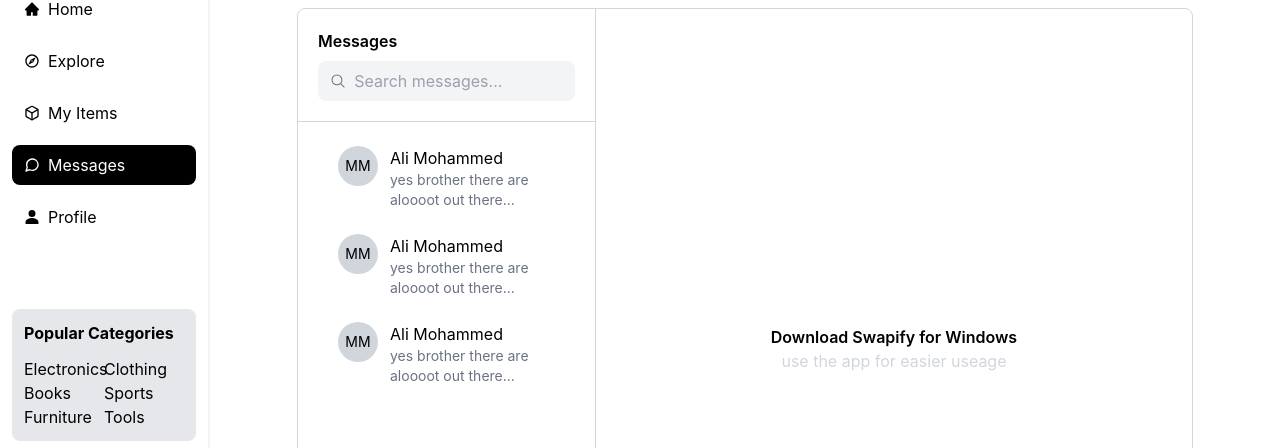
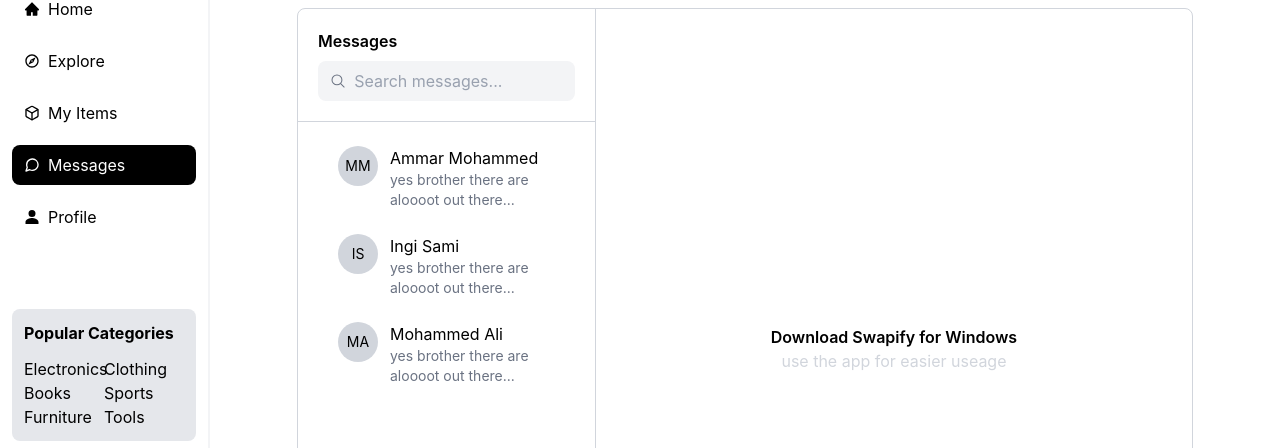
Before and after one commit to ammarmohammed6783-del/Swapify, a React (Vite) app: page /messages in a window 1280 px wide. Shown: the part 79-527 px from the top of the page. Built offline with nearby package versions, Linux system fonts and the light colour scheme.

Commit message:
handled the filter state for my contacts

```diff
--- /dev/null
+++ b/src/components/User.tsx
@@ -0,0 +1,27 @@
+/*
+    you can make element: {photoName, userName, message}
+*/
+
+interface probs {
+    element: {
+        photoName: string;
+        userName: string;
+        message: string;
+    }
+}
+
+function User({ element }: probs) {
+    return (
+        <div className="rounded-lg py-3 hover:bg-gray-100 px-5 flex gap-3">
+            <div className="w-13">
+                <div className="rounded-full flex justify-center items-center bg-gray-300 w-10 h-10 text-sm">{element.photoName}</div>
+            </div>
+            <div className="overflow-auto">
+                <h3>{element.userName}</h3>
+                <p className="text-sm text-gray-500">{element.message}</p>
+            </div>
+        </div>
+    )
+}
+
+export default User
--- a/src/pages/Messages.tsx
+++ b/src/pages/Messages.tsx
@@ -1,10 +1,33 @@
+import { useState } from "react";
 import Nav from "../components/Nav"
 import Navigation from "../components/Navigation"
 
 import { IoSearchOutline } from "react-icons/io5";
+import User from "../components/User";
 
 
 const Messages = () => {
+
+    let users = [
+        {
+            photoName: "MM",
+            userName: "Ammar Mohammed",
+            message: "yes brother there are aloooot out there..."
+        },
+        {
+            photoName: "IS",
+            userName: "Ingi Sami",
+            message: "yes brother there are aloooot out there..."
+        },
+        {
+            photoName: "MA",
+            userName: "Mohammed Ali",
+            message: "yes brother there are aloooot out there..."
+        },
+    ]
+
+    const [searchedName, setSearchedName] = useState("");
+
     return (
         <div>
             <Nav />
@@ -18,6 +41,7 @@
                                 <form className="flex items-center gap-2 bg-gray-100 rounded-lg px-3 py-2 w-full max-w-md">
                                     <IoSearchOutline className="text-gray-500 text-lg" />
                                     <input
+                                        onChange={(e) => { setSearchedName(e.target.value) }}
                                         type="text"
                                         placeholder="Search messages..."
                                         className="bg-gray-100 focus:outline-none w-full text-gray-700 placeholder-gray-400"
@@ -26,9 +50,13 @@
                             </div>
                         </div>
                         <div className="my-3">
-                            <User />
-                            <User />
-                            <User />
+                            {
+                                users.map((ele, index) => {
+                                    if (ele.userName.toLowerCase().includes(searchedName.toLowerCase())) {
+                                        return <User element={ele} key={index} />
+                                    }
+                                })
+                            }
                         </div>
                     </div>
                     <div className="h-full flex justify-center items-center flex-col p-5 text-center w-2/3">
@@ -42,18 +70,3 @@
 }
 
 export default Messages
-
-
-function User() {
-    return (
-        <div className="rounded-lg py-3 hover:bg-gray-100 px-5 flex gap-3">
-            <div className="w-13">
-                <div className="rounded-full flex justify-center items-center bg-gray-300 w-10 h-10 text-sm">MM</div>
-            </div>
-            <div className="overflow-auto">
-                <h3>Ali Mohammed</h3>
-                <p className="text-sm text-gray-500">yes brother there are aloooot out there...</p>
-            </div>
-        </div>
-    )
-}
```
